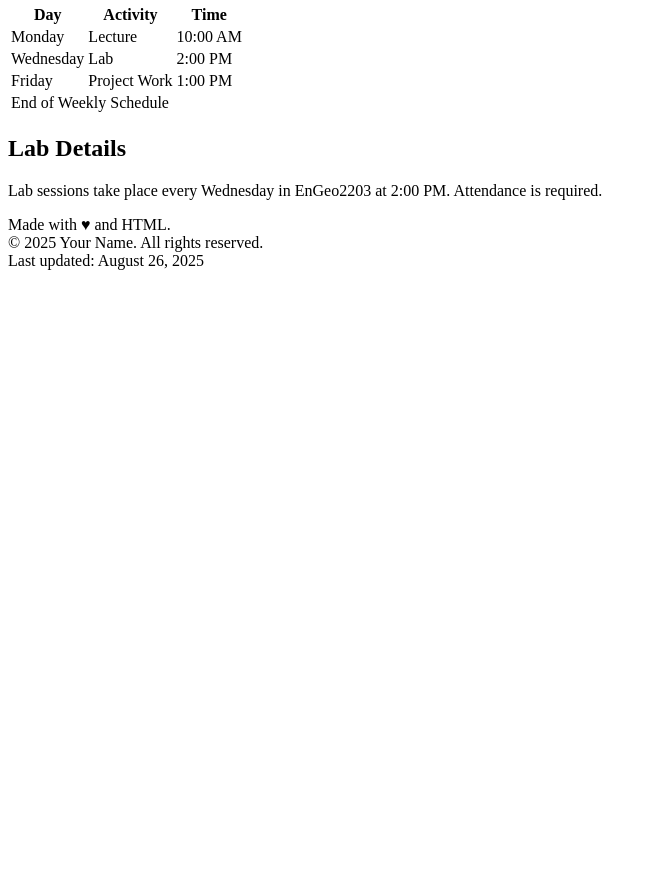
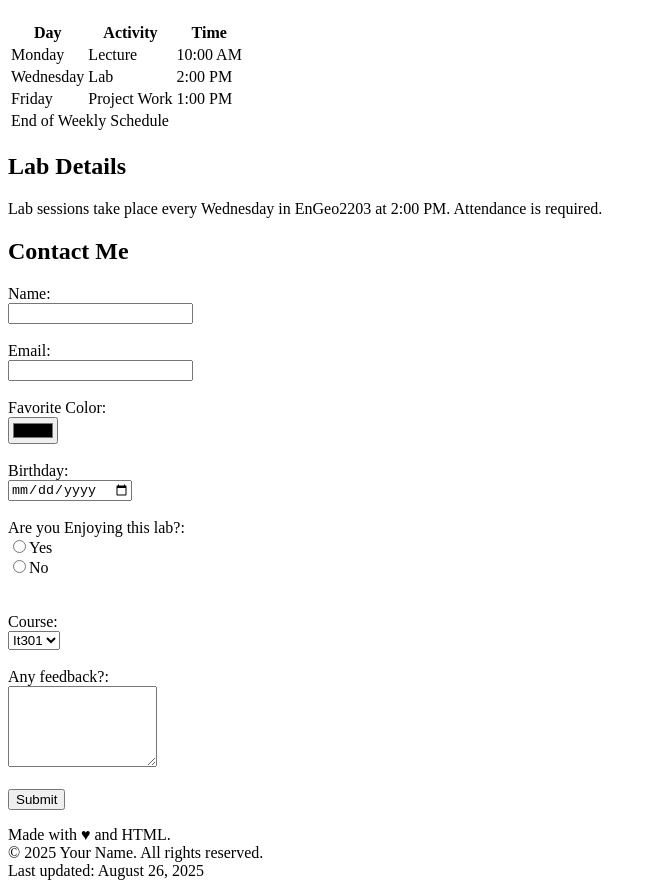
Before and after one commit to natiminota675-arch/Lab06, a plain HTML site: page index.html in a window 1280 px wide. Shown: the part 938-1834 px from the top of the page, without its empty margins (0-657 px from the left). Before the commit the page ends 1224 px from the top, so only its background shows below. Drawn offline with Linux system fonts and the light colour scheme.

Commit message:
Update index.html

```diff
--- a/index.html
+++ b/index.html
@@ -18,6 +18,7 @@
       <li><a href="#Sample Code">Sample Code</a></li>
       <li><a href="#Weekly Schedule">Weekly Schedule</a></li>
       <li><a href="#LabDetails">Lab Details</a></li>
+      <li><a href="#contactme">Contact Me</a></li>
     </ul>
   </nav>
 
@@ -93,6 +94,32 @@ function hello() {
       <p>Lab sessions take place every Wednesday in EnGeo2203 at 2:00 PM. Attendance is required.</p>
     </section>
   </main>
+  <section id="contactme">
+    <h2>Contact Me</h2>
+    <form action="#">
+      <label for="name">Name:</label><br>
+      <input id="name" type="text"><br><br>
+      <label for="email">Email:</label><br>
+      <input id="email" type="text"><br><br>
+      <label for="favcol">Favorite Color:</label><br>
+      <input id="favcol" type="color"><br><br>
+      <label for="birthday">Birthday:</label><br>
+      <input id="birthday" type="date"><br><br>
+      <label for="question">Are you Enjoying this lab?:</label><br>
+      <input id="question" type="radio" name="Kingdom">Yes<br>
+      <input id="question" type="radio" name="Kingdom">No<br><br><br>
+      <label for="course">Course:</label><br>
+      <select name="course" id="course">
+        <option value="It301">It301</option>
+        <option value="It333">It333</option>
+      </select><br><br>
+      <label for="feedback">Any feedback?:</label><br>
+      <textarea name="feedback" id="feedback" rows="5" cols="16"></textarea><br><br>
+      <label for="button"></label>
+      <input id="button" type="button" value="Submit">
+    </form>
+
+  </section>
 
   <footer>
     <p>Made with ♥ and HTML.<br>
```
